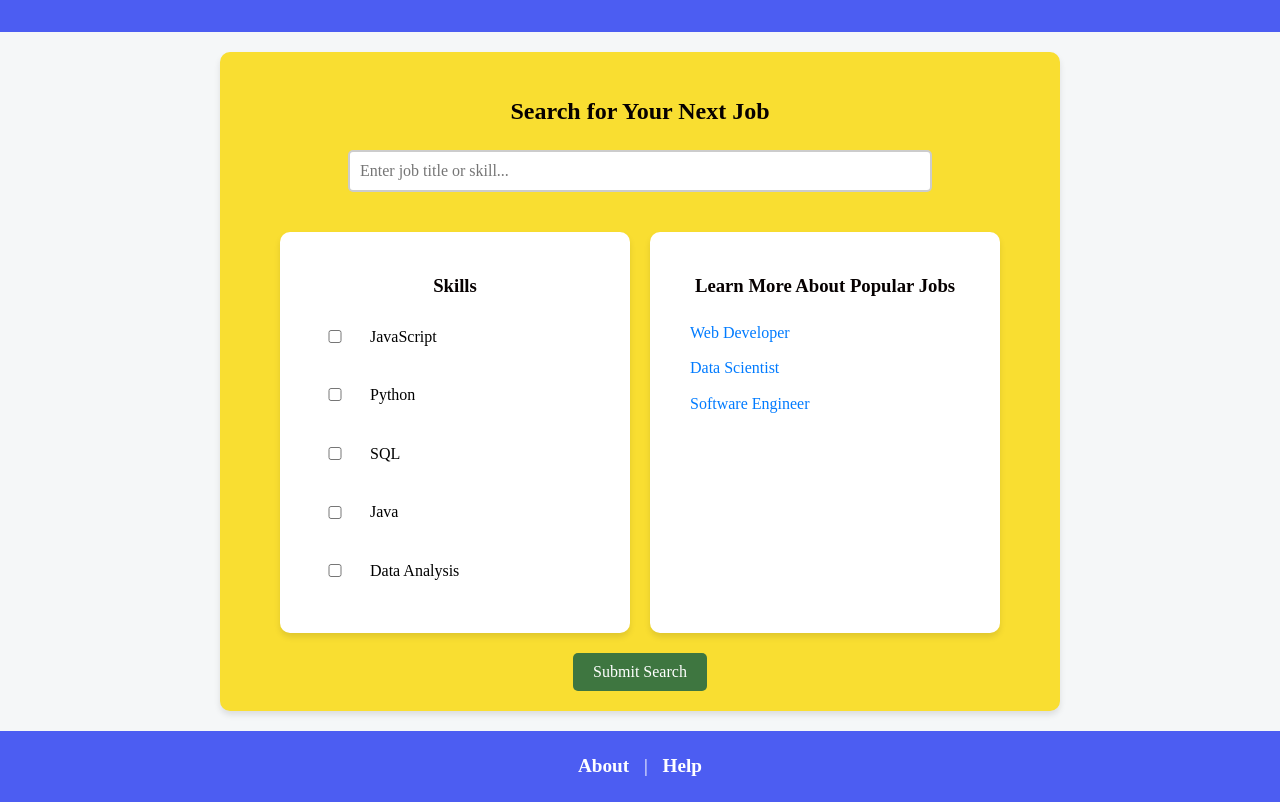
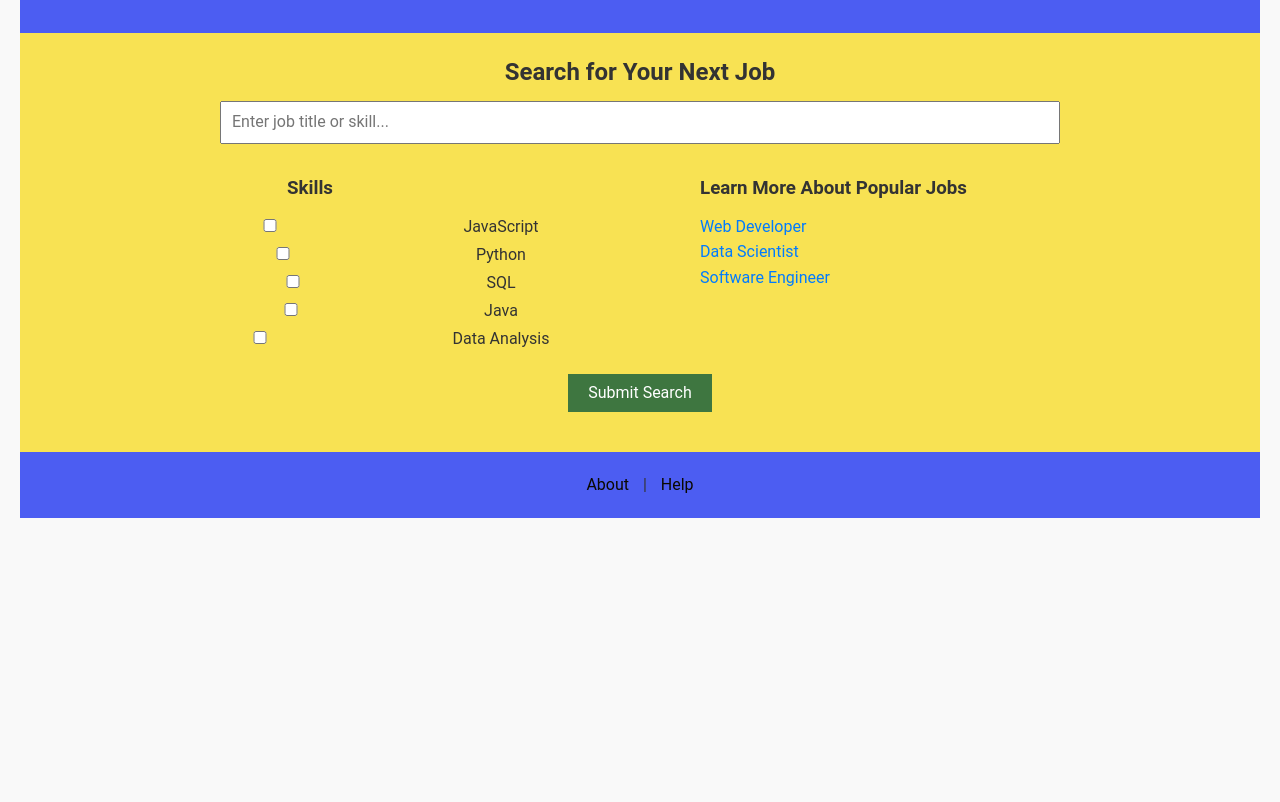
Before and after one commit to collin-guo/USAJobs, a plain HTML site: page project/home.html in a window 1280 px wide. Shown: the part 121-923 px from the top of the page. After the commit the page ends 800 px from the top, so only its background shows below. Drawn offline with nearby package versions, Linux system fonts and the light colour scheme.

Commit message:
Update styles.css

```diff
--- a/project/assets/styles.css
+++ b/project/assets/styles.css
@@ -1,127 +1,118 @@
-body {
-    font-family: 'Times New Roman', Times, serif;
-    background-color: #f5f7f8;
+* {
     margin: 0;
     padding: 0;
+    box-sizing: border-box;
+}
+
+body {
+    font-family: 'Roboto', Arial, sans-serif;
+    background-color: #f9f9f9;
+    color: #333;
     line-height: 1.6;
+    padding: 20px;
+}
+
+#job-results {
+    display: grid;
+    grid-template-columns: repeat(auto-fit, minmax(300px, 1fr));
+    gap: 20px;
+    margin-top: 20px;
+}
+
+#job-results div {
+    padding: 15px;
+    border: 1px solid #ddd;
+    border-radius: 5px;
+    background-color: #ffffff;
+    box-shadow: 0 4px 6px rgba(0, 0, 0, 0.1);
+    transition: transform 0.2s ease, box-shadow 0.2s ease;
+}
+
+#job-results div:hover {
+    transform: translateY(-5px);
+    box-shadow: 0 6px 12px rgba(0, 0, 0, 0.2);
+}
+
+a {
+    color: #007bff;
+    text-decoration: none;
+}
+
+a:hover {
+    text-decoration: underline;
 }
 
 header, footer {
     text-align: center;
     background-color: #4c5df2;
-    color: white;
     padding: 20px;
-    font-size: 1.2em;
 }
 
 footer a {
     margin: 0 10px;
-    color: #ffffff;
+    color: #0b0800;
     text-decoration: none;
-    font-weight: bold;
-}
-
-footer a:hover {
-    text-decoration: underline;
 }
 
 h1, h2, h3 {
-    color: #060000;
-    text-align: center;
+    font-weight: 700;
+    margin-bottom: 10px;
 }
 
-/* Search Section */
 #search {
-    background-color: #f9de31;
+    background-color: #f8d912b6;
     padding: 20px;
     text-align: center;
-    border-radius: 10px;
-    margin: 20px auto;
-    width: 90%;
-    max-width: 800px;
-    box-shadow: 0 4px 6px rgba(0, 0, 0, 0.1);
 }
 
 #search input {
     padding: 10px;
     width: 70%;
-    margin-bottom: 20px;
-    border: 2px solid #ccc;
-    border-radius: 5px;
-    font-size: 1em;
+    margin-bottom: 10px;
 }
 
 #content-wrapper {
     display: flex;
     justify-content: space-between;
-    gap: 20px;
-    margin: 20px auto;
-    width: 90%;
-    max-width: 1200px;
+    margin: 20px 0;
 }
 
 #skills {
     width: 45%;
-    text-align: left;
-    padding: 20px;
-    background-color: #ffffff;
-    border-radius: 10px;
-    box-shadow: 0 4px 6px rgba(0, 0, 0, 0.1);
-}
-
-#skills label {
-    display: flex;
-    align-items: center;
-    font-size: 1em;
-    cursor: pointer; /* Make it clickable for better UX */
-}
-
-#skills input[type="checkbox"] {
-    margin: 10px 20px 10px 20px; /* Add spacing between checkbox and label text */
-    width: 30px;
+    text-align: center;
 }
 
 #popular-jobs {
     width: 45%;
     text-align: left;
-    padding: 20px;
-    background-color: #ffffff;
-    border-radius: 10px;
-    box-shadow: 0 4px 6px rgba(0, 0, 0, 0.1);
 }
 
-#popular-jobs ul {
-    list-style: none;
-    padding-left: 20px;
-}
-
-#popular-jobs ul li {
-    margin: 10px 0;
-}
-
-#popular-jobs ul li a {
-    color: #007BFF;
-    text-decoration: none;
-}
-
-#popular-jobs ul li a:hover {
-    text-decoration: underline;
-}
-
-/* Button Styling */
 #submit-search {
     padding: 10px 20px;
     background-color: #3e7640;
     color: white;
     border: none;
-    border-radius: 5px;
     cursor: pointer;
-    font-size: 1em;
-    transition: background-color 0.3s ease;
+    display: block;
+    margin: 20px auto;
 }
 
 #submit-search:hover {
     background-color: #45a049;
+}
+
+#popular-jobs ul {
+    list-style-type: none;
+}
+
+#popular-jobs a {
+    color: #007BFF;
+}
+
+#about-content, #help-content {
+    background-color: #d1e4d6;
+    padding: 20px;
+    margin: 20px;
 }
 
 /* Responsive Design */
```
